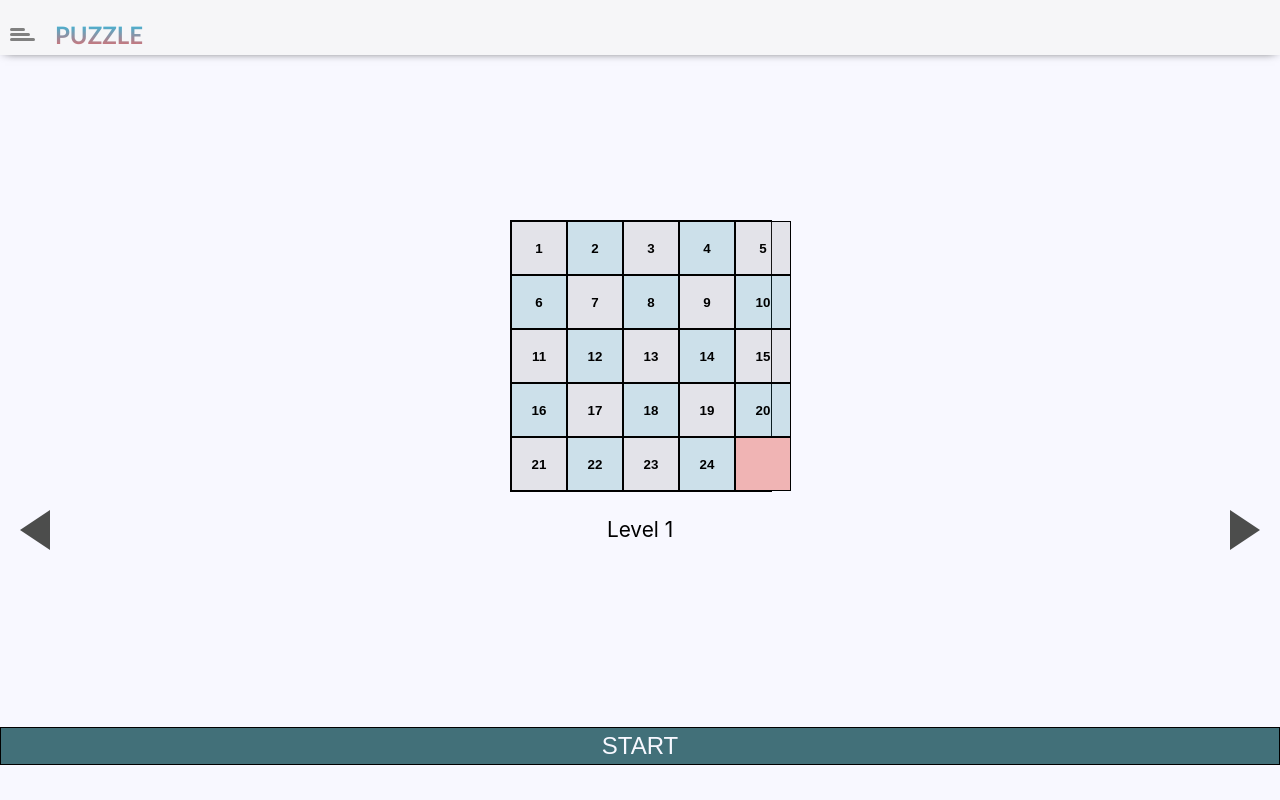
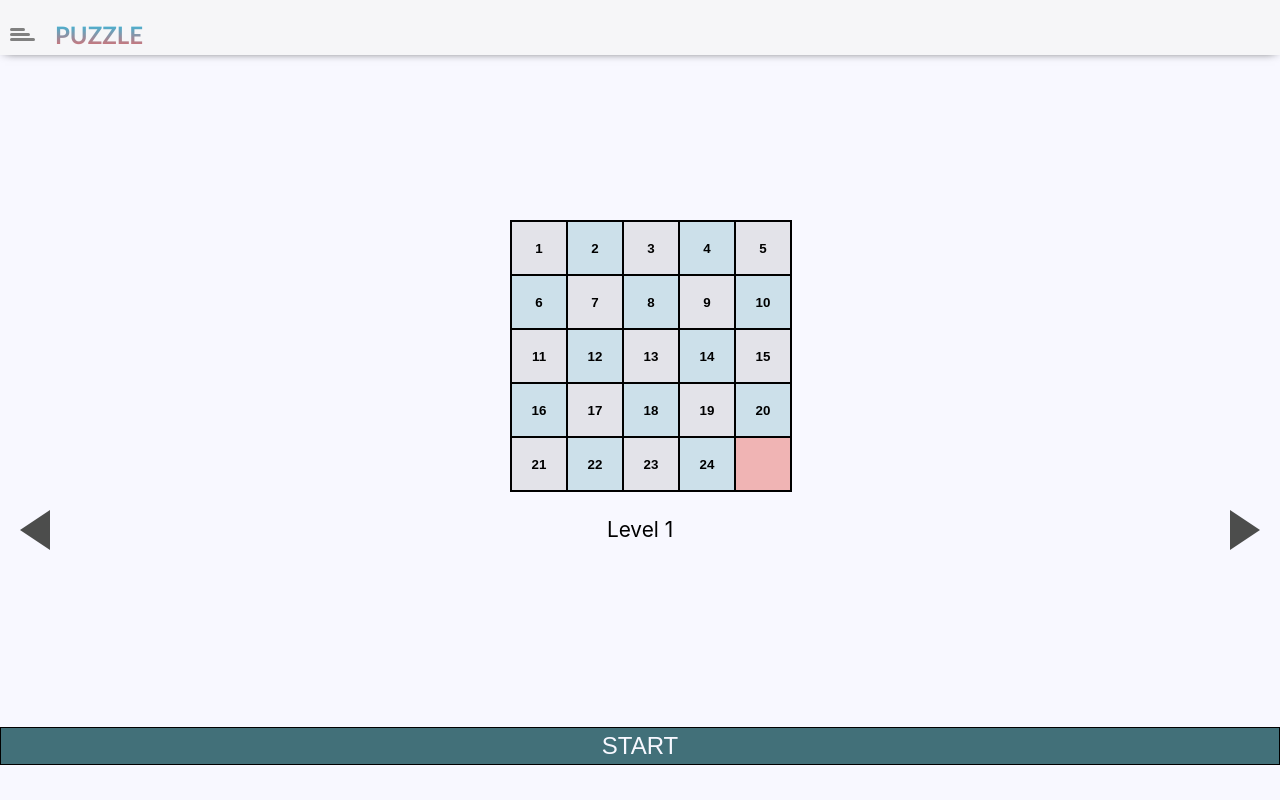
Before and after one commit to kasyap04/kasyap04.github.io, a plain HTML site: page index.html in a window 1280 px wide. Drawn offline with nearby package versions, Linux system fonts and the light colour scheme.

Commit message:
Update index.html

```diff
--- a/index.html
+++ b/index.html
@@ -154,7 +154,7 @@
                 left: calc(50% - 130px);
                 display: inline-grid;
                 grid-template-columns: auto auto auto auto auto;
-                width: 260px;
+                width: fit-content;
                 font-family: 'Courier New', Courier, monospace;
                 z-index: 5;
                 /* top: calc(100% - 320px); */
```
